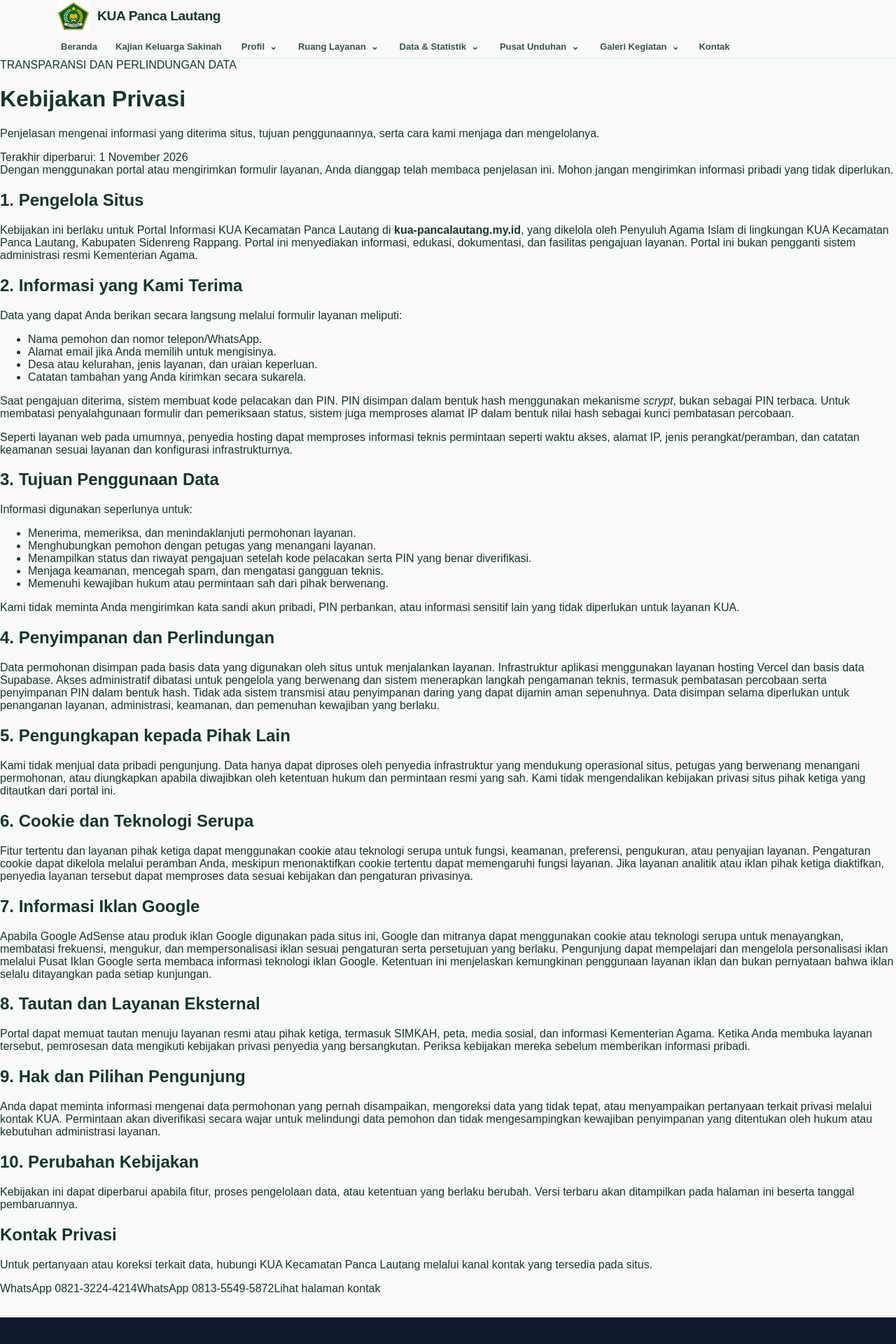
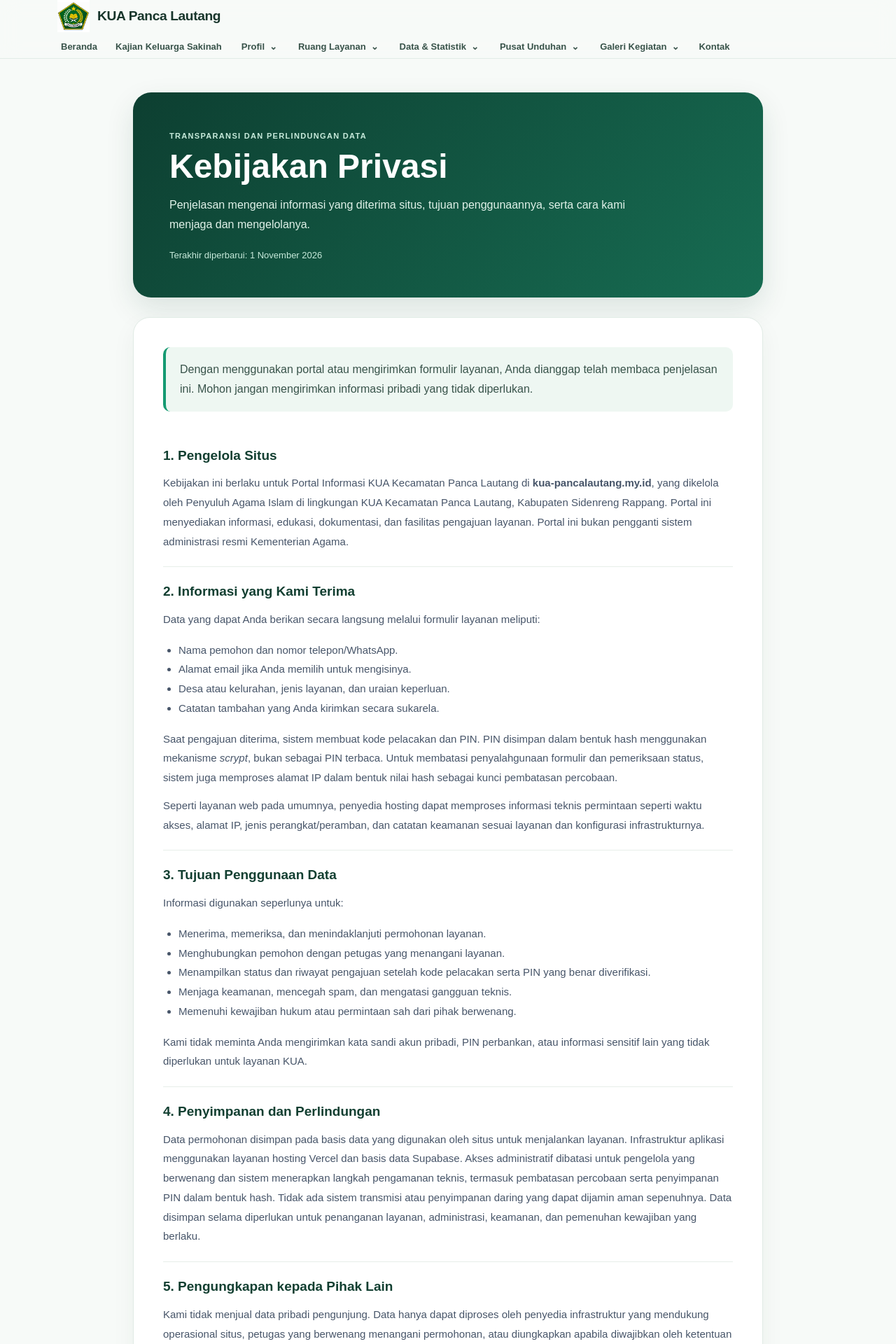
Before and after one commit to suriantosag-cyber/kua-panca-lautang-premium, a Next.js app: page /kebijakan-privasi in a window 1280 px wide. Shown: the top 1920 px of the page at 70% size. Built offline with nearby package versions, Linux system fonts and the light colour scheme.

Commit message:
style: tambahkan tampilan halaman kebijakan privasi

```diff
--- a/app/globals.css
+++ b/app/globals.css
@@ -1761,3 +1761,125 @@
     font-size: 16px;
   }
 }
+
+
+/* Kebijakan Privasi */
+.privacy-page {
+  min-height: 70vh;
+  padding: 48px 20px 72px;
+  background: #f7faf8;
+}
+.privacy-hero {
+  max-width: 900px;
+  margin: 0 auto 28px;
+  padding: clamp(28px, 5vw, 52px);
+  border-radius: 26px;
+  color: #fff;
+  background: linear-gradient(135deg, #0d3f31, #176c52);
+  box-shadow: 0 16px 40px rgba(18, 63, 49, .12);
+}
+.privacy-eyebrow {
+  display: inline-block;
+  margin-bottom: 12px;
+  color: #c7eadb;
+  font-size: 11px;
+  font-weight: 800;
+  letter-spacing: .12em;
+}
+.privacy-hero h1 {
+  margin: 0 0 14px;
+  font-size: clamp(32px, 5vw, 48px);
+  line-height: 1.1;
+}
+.privacy-hero p {
+  max-width: 680px;
+  margin: 0;
+  color: #e0f2e9;
+  line-height: 1.75;
+}
+.privacy-updated {
+  display: inline-block;
+  margin-top: 22px;
+  color: #c7eadb;
+  font-size: 13px;
+}
+.privacy-content {
+  max-width: 900px;
+  margin: 0 auto;
+  padding: clamp(22px, 4vw, 42px);
+  border: 1px solid #e0ebe5;
+  border-radius: 24px;
+  background: #fff;
+  box-shadow: 0 12px 34px rgba(18, 63, 49, .05);
+}
+.privacy-intro {
+  margin-bottom: 28px;
+  padding: 18px 20px;
+  border-left: 4px solid #159a72;
+  border-radius: 10px;
+  background: #eef7f2;
+  color: #38534a;
+  line-height: 1.75;
+}
+.privacy-section {
+  padding: 22px 0;
+  border-bottom: 1px solid #e7eee9;
+}
+.privacy-section h2,
+.privacy-contact h2 {
+  margin: 0 0 12px;
+  color: #123f31;
+  font-size: 19px;
+  line-height: 1.4;
+}
+.privacy-section p,
+.privacy-section li,
+.privacy-contact p {
+  color: #475569;
+  font-size: 15px;
+  line-height: 1.85;
+}
+.privacy-section p { margin: 0 0 12px; }
+.privacy-section p:last-child { margin-bottom: 0; }
+.privacy-section ul { padding-left: 22px; }
+.privacy-section a {
+  color: #0f766e;
+  text-decoration: underline;
+  text-underline-offset: 3px;
+}
+.privacy-contact {
+  margin-top: 26px;
+  padding: 24px;
+  border: 1px solid #d8eee4;
+  border-radius: 18px;
+  background: #f3faf6;
+}
+.privacy-contact p { margin: 0 0 16px; }
+.privacy-actions {
+  display: flex;
+  flex-wrap: wrap;
+  gap: 10px;
+}
+.privacy-actions a {
+  display: inline-flex;
+  align-items: center;
+  min-height: 42px;
+  padding: 9px 14px;
+  border: 1px solid #c6e4d5;
+  border-radius: 10px;
+  color: #0d5c45;
+  background: #fff;
+  font-size: 13px;
+  font-weight: 700;
+}
+.privacy-actions a:hover {
+  border-color: #159a72;
+  background: #e8f6ef;
+}
+@media (max-width: 600px) {
+  .privacy-page { padding: 24px 14px 48px; }
+  .privacy-hero, .privacy-content { border-radius: 18px; }
+  .privacy-contact { padding: 18px; }
+  .privacy-actions { flex-direction: column; }
+  .privacy-actions a { justify-content: center; }
+}
```
